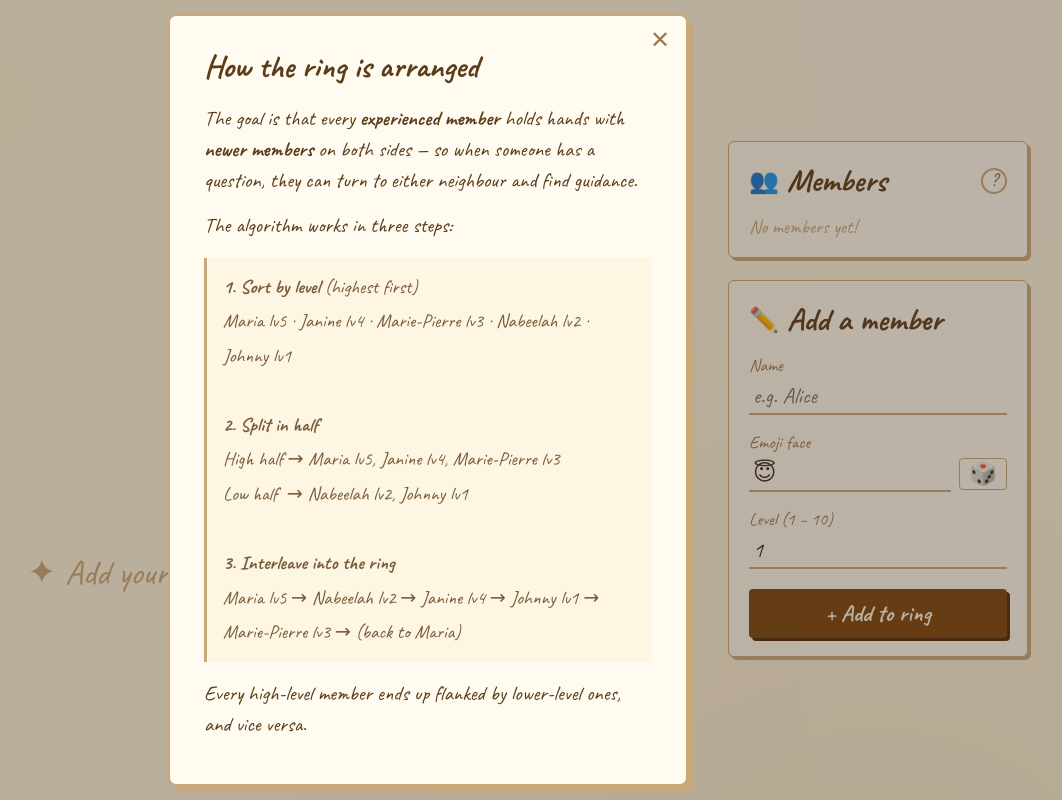
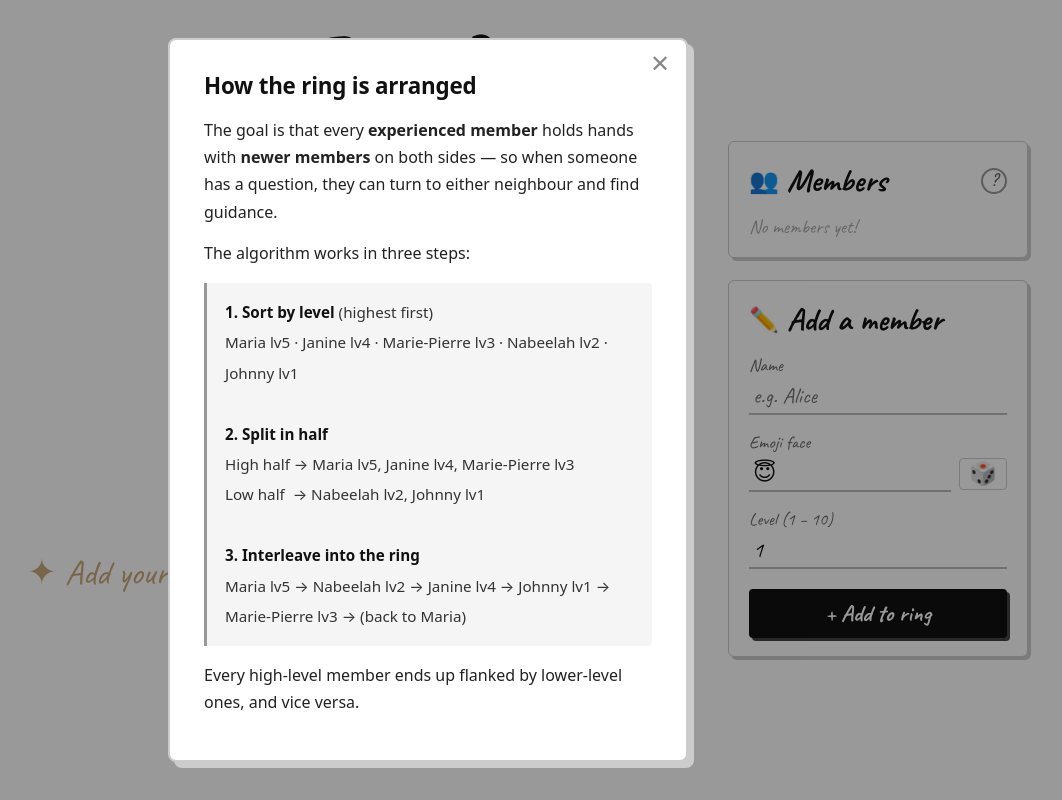
Before and after one commit to johnnywiller/toastee-ring, a plain HTML site: page index.html in a window 1280 px wide. Both pictures are taken after a click on the button "How does the ring work?". Shown: the top 800 px of the page, without its empty margins (212-1274 px from the left). Drawn offline with Linux system fonts and the light colour scheme; no server answers.

Commit message:
Update color

```diff
--- a/index.html
+++ b/index.html
@@ -12,12 +12,9 @@
     body {
       font-family: 'Caveat', cursive;
       font-size: 18px;
-      background-color: #fdf6e3;
-      background-image:
-        radial-gradient(ellipse at 15% 10%, rgba(255,245,210,0.5) 0%, transparent 55%),
-        radial-gradient(ellipse at 85% 90%, rgba(240,220,175,0.4) 0%, transparent 55%);
+      background-color: #ffffff;
       min-height: 100vh;
-      color: #3d2b1f;
+      color: #111111;
       padding: 24px 20px 48px;
     }
 
@@ -25,7 +22,7 @@
       text-align: center;
       font-size: clamp(2.4rem, 4vw, 3.6rem);
       font-weight: 700;
-      color: #5c3d1a;
+      color: #111111;
       line-height: 1.1;
       margin-bottom: 4px;
     }
@@ -33,7 +30,7 @@
     .subtitle {
       text-align: center;
       font-size: clamp(1.1rem, 2vw, 1.4rem);
-      color: #9e7a50;
+      color: #555555;
       margin-bottom: 28px;
       font-style: italic;
     }
@@ -73,18 +70,18 @@
 
     /* ── Card ── */
     .card {
-      background: #fffbf0;
-      border: 1.5px solid #c9a87c;
+      background: #ffffff;
+      border: 1.5px solid #cccccc;
       border-radius: 6px;
       padding: 18px 20px;
-      box-shadow: 3px 3px 0 #c9a87c;
+      box-shadow: 3px 3px 0 #cccccc;
     }
 
     /* ── Card titles ── */
     .card-title {
       font-size: 2rem;
       font-weight: 700;
-      color: #5c3d1a;
+      color: #111111;
       margin-bottom: 14px;
       display: flex;
       align-items: center;
@@ -99,13 +96,13 @@
       width: 26px;
       height: 26px;
       border-radius: 50%;
-      border: 2px solid #c9a87c;
+      border: 2px solid #999999;
       background: none;
       cursor: pointer;
       font-family: 'Caveat', cursive;
       font-size: 1.1rem;
       font-weight: 700;
-      color: #9e7a50;
+      color: #666666;
       line-height: 1;
       display: flex;
       align-items: center;
@@ -113,7 +110,7 @@
       flex-shrink: 0;
       transition: background 0.15s, color 0.15s;
     }
-    .info-btn:hover { background: #f0e0c0; color: #5c3d1a; }
+    .info-btn:hover { background: #eeeeee; color: #111111; }
 
     /* ── Info popover ── */
     .info-popover {
@@ -124,43 +121,52 @@
       align-items: center;
       justify-content: center;
       padding: 20px;
-      background: rgba(61,43,31,0.35);
+      background: rgba(0,0,0,0.4);
     }
     .info-popover.open { display: flex; }
 
     .info-box {
-      background: #fffbf0;
-      border: 2px solid #c9a87c;
+      background: #ffffff;
+      border: 2px solid #cccccc;
       border-radius: 8px;
-      box-shadow: 6px 6px 0 #c9a87c;
+      box-shadow: 6px 6px 0 #cccccc;
       padding: 30px 34px;
       max-width: 520px;
       width: 100%;
       position: relative;
+      font-family: system-ui, -apple-system, 'Segoe UI', sans-serif;
     }
 
     .info-box h3 {
-      font-size: 2rem;
+      font-family: system-ui, -apple-system, 'Segoe UI', sans-serif;
+      font-size: 1.4rem;
       font-weight: 700;
-      color: #5c3d1a;
+      color: #111111;
       margin-bottom: 16px;
+      letter-spacing: -0.01em;
     }
 
     .info-box p {
-      font-size: 1.3rem;
-      color: #5c3d1a;
-      line-height: 1.5;
+      font-size: 1rem;
+      color: #222222;
+      line-height: 1.7;
       margin-bottom: 14px;
     }
 
     .info-box .example {
-      background: #fdf6e3;
-      border-left: 3px solid #c9a87c;
-      padding: 12px 16px;
+      background: #f5f5f5;
+      border-left: 3px solid #999999;
+      padding: 14px 18px;
       margin: 16px 0;
-      font-size: 1.2rem;
-      color: #7a5c3a;
-      line-height: 1.8;
+      font-size: 0.95rem;
+      color: #333333;
+      line-height: 2;
+      border-radius: 0 4px 4px 0;
+    }
+
+    .info-box .example strong {
+      color: #111111;
+      font-weight: 700;
     }
 
     .info-close {
@@ -171,11 +177,11 @@
       font-family: 'Caveat', cursive;
       font-size: 1.5rem;
       font-weight: 700;
-      color: #9e7a50;
+      color: #888888;
       cursor: pointer;
       line-height: 1;
     }
-    .info-close:hover { color: #b03020; }
+    .info-close:hover { color: #111111; }
 
     /* ── Members list ── */
     #members-list {
@@ -190,11 +196,11 @@
       display: flex;
       align-items: center;
       gap: 8px;
-      background: #fdf6e3;
+      background: #f5f5f5;
       border-radius: 4px;
       padding: 6px 10px;
       font-size: 1.2rem;
-      border-left: 4px solid #c9a87c;
+      border-left: 4px solid #cccccc;
     }
 
     .chip-name { flex: 1; font-weight: 700; }
@@ -204,11 +210,13 @@
       font-weight: 700;
       padding: 1px 7px;
       border-radius: 3px;
+      background: #eeeeee;
+      color: #444444;
     }
 
     .chip-remove {
       cursor: pointer;
-      color: #b03020;
+      color: #666666;
       font-weight: 700;
       font-size: 1.1rem;
       line-height: 1;
@@ -218,7 +226,7 @@
     }
     .chip-remove:hover { opacity: 1; }
 
-    .empty-msg { color: #c9a87c; font-size: 1.2rem; }
+    .empty-msg { color: #aaaaaa; font-size: 1.2rem; }
 
     /* ── Add form ── */
     #add-form {
@@ -235,7 +243,7 @@
 
     .field label {
       font-size: 1.1rem;
-      color: #9e7a50;
+      color: #666666;
     }
 
     .field input {
@@ -243,13 +251,13 @@
       font-size: 1.4rem;
       background: transparent;
       border: none;
-      border-bottom: 2px solid #c9a87c;
-      color: #3d2b1f;
+      border-bottom: 2px solid #bbbbbb;
+      color: #111111;
       padding: 3px 4px;
       outline: none;
       width: 100%;
     }
-    .field input:focus { border-bottom-color: #7a4510; }
+    .field input:focus { border-bottom-color: #111111; }
 
     .emoji-row {
       display: flex;
@@ -261,7 +269,7 @@
     .btn-rand {
       font-size: 1.4rem;
       background: none;
-      border: 1.5px solid #c9a87c;
+      border: 1.5px solid #cccccc;
       border-radius: 4px;
       padding: 4px 9px;
       cursor: pointer;
@@ -269,24 +277,24 @@
       margin-bottom: 2px;
       transition: background 0.1s;
     }
-    .btn-rand:hover { background: #f0e0c0; }
+    .btn-rand:hover { background: #eeeeee; }
 
     #btn-add {
       font-family: 'Caveat', cursive;
       font-size: 1.45rem;
       font-weight: 700;
-      background: #7a4510;
-      color: #fdf6e3;
+      background: #111111;
+      color: #ffffff;
       border: none;
       border-radius: 4px;
       padding: 10px 0;
       cursor: pointer;
-      box-shadow: 3px 3px 0 #4e2c0a;
+      box-shadow: 3px 3px 0 #444444;
       transition: transform 0.08s, box-shadow 0.08s;
       margin-top: 4px;
     }
-    #btn-add:hover  { transform: translate(-1px,-1px); box-shadow: 4px 4px 0 #4e2c0a; }
-    #btn-add:active { transform: translate(2px,2px);   box-shadow: 1px 1px 0 #4e2c0a; }
+    #btn-add:hover  { transform: translate(-1px,-1px); box-shadow: 4px 4px 0 #444444; }
+    #btn-add:active { transform: translate(2px,2px);   box-shadow: 1px 1px 0 #444444; }
 
     /* ── Responsive ── */
     @media (max-width: 720px) {
@@ -481,22 +489,8 @@ function svgEl(tag, attrs = {}) {
   return el;
 }
 
-function levelColor(lv) {
-  if (lv <= 2) return '#3e9e52';
-  if (lv <= 4) return '#c07820';
-  return '#c93b2e';
-}
-function levelBg(lv) {
-  if (lv <= 2) return '#cdf0d0';
-  if (lv <= 4) return '#fde8b0';
-  return '#fbd4c8';
-}
-function lighten(hex, a = 0.82) {
-  const r = parseInt(hex.slice(1,3),16);
-  const g = parseInt(hex.slice(3,5),16);
-  const b = parseInt(hex.slice(5,7),16);
-  return `rgb(${Math.round(r+(255-r)*a)},${Math.round(g+(255-g)*a)},${Math.round(b+(255-b)*a)})`;
-}
+function levelColor(lv) { return '#444444'; }
+function levelBg(lv)    { return '#eeeeee'; }
 
 // ─────────────────────────────────────────
 // DRAWING
@@ -529,7 +523,7 @@ function drawRing(arrangement) {
   });
 
   svg.appendChild(rc.circle(CX, CY, R * 2, {
-    stroke: '#c9a87c', strokeWidth: 1, roughness: 3, fill: 'none'
+    stroke: '#cccccc', strokeWidth: 1, roughness: 3, fill: 'none'
   }));
 
   // Hand connections
@@ -544,7 +538,7 @@ function drawRing(arrangement) {
     const nx = dx/dist, ny = dy/dist;
     svg.appendChild(rc.line(
       sx1+nx*eff, sy1+ny*eff, sx2-nx*eff, sy2-ny*eff,
-      { stroke: arrangement[i].color, strokeWidth: 2.5, roughness: 2 }
+      { stroke: '#999999', strokeWidth: 2.5, roughness: 2 }
     ));
   }
 
@@ -559,7 +553,7 @@ function drawFigure(rc, svg, cur, prev, nxt, ch, CX, CY, R) {
   const headCY  = y + HEAD_CY_OFF;
   const bodyTop = y + BODY_TOP_OFF;
   const bodyBot = y + BODY_BOT_OFF;
-  const col = ch.color;
+  const nameCol = ch.color;  // color used only for the name label
 
   function armTip(toX, toY) {
     const dx = toX-sx, dy = toY-sy;
@@ -572,7 +566,7 @@ function drawFigure(rc, svg, cur, prev, nxt, ch, CX, CY, R) {
   const rTip = armTip(nxt.x,  nxt.y +SHOULDER_DY);
 
   const g = svgEl('g', { class: 'figure-group', 'data-id': ch.id });
-  const ro = { stroke: col, strokeWidth: 2.5, roughness: 1.8 };
+  const ro = { stroke: '#333333', strokeWidth: 2.5, roughness: 1.8 };
 
   g.appendChild(rc.line(x, bodyTop, x, bodyBot, ro));
   g.appendChild(rc.line(sx, sy, lTip.x, lTip.y, ro));
@@ -581,8 +575,8 @@ function drawFigure(rc, svg, cur, prev, nxt, ch, CX, CY, R) {
   g.appendChild(rc.line(x, bodyBot, x+LEG_SPREAD, y+BODY_BOT_OFF+LEG_LEN, ro));
 
   g.appendChild(rc.circle(x, headCY, HEAD_R*2, {
-    stroke: col, strokeWidth: 2, roughness: 1.5,
-    fill: lighten(col), fillStyle: 'solid'
+    stroke: '#333333', strokeWidth: 2, roughness: 1.5,
+    fill: '#f0f0f0', fillStyle: 'solid'
   }));
 
   const emojiEl = svgEl('text', {
@@ -600,7 +594,7 @@ function drawFigure(rc, svg, cur, prev, nxt, ch, CX, CY, R) {
     x: lx, y: ly,
     'text-anchor': 'middle', 'dominant-baseline': 'middle',
     'font-family': 'Caveat, cursive', 'font-size': '22', 'font-weight': '700',
-    fill: col
+    fill: nameCol
   });
   nameEl.textContent = ch.name;
   g.appendChild(nameEl);
@@ -609,7 +603,7 @@ function drawFigure(rc, svg, cur, prev, nxt, ch, CX, CY, R) {
     x: lx, y: ly+22,
     'text-anchor': 'middle', 'dominant-baseline': 'middle',
     'font-family': 'Caveat, cursive', 'font-size': '17',
-    fill: col, opacity: '0.85'
+    fill: '#555555', opacity: '0.85'
   });
   lvEl.textContent = `lv ${ch.level}`;
   g.appendChild(lvEl);
@@ -618,13 +612,13 @@ function drawFigure(rc, svg, cur, prev, nxt, ch, CX, CY, R) {
   const rb = svgEl('g', { class: 'remove-btn' });
   rb.appendChild(svgEl('circle', {
     cx: x+HEAD_R-1, cy: headCY-HEAD_R+1, r: 9,
-    fill: '#fff0e8', stroke: '#b03020', 'stroke-width': 1.5
+    fill: '#ffffff', stroke: '#666666', 'stroke-width': 1.5
   }));
   const rx = svgEl('text', {
     x: x+HEAD_R-1, y: headCY-HEAD_R+1,
     'text-anchor': 'middle', 'dominant-baseline': 'middle',
     'font-family': 'Caveat, cursive', 'font-size': '12', 'font-weight': '700',
-    fill: '#b03020', style: 'cursor:pointer;'
+    fill: '#555555', style: 'cursor:pointer;'
   });
   rx.textContent = '✕';
   rb.appendChild(rx);
@@ -649,11 +643,10 @@ function renderList() {
     .forEach(c => {
       const chip = document.createElement('div');
       chip.className = 'chip';
-      chip.style.borderLeftColor = c.color;
       chip.innerHTML =
         `<span>${c.emoji}</span>` +
         `<span class="chip-name" style="color:${c.color}">${c.name}</span>` +
-        `<span class="chip-level" style="background:${levelBg(c.level)};color:${levelColor(c.level)}">lv ${c.level}</span>` +
+        `<span class="chip-level">lv ${c.level}</span>` +
         `<span class="chip-remove" title="Remove">✕</span>`;
       chip.querySelector('.chip-remove').onclick = () => removeChar(c.id);
       el.appendChild(chip);
```
Also changed, not shown: 1 other file.
